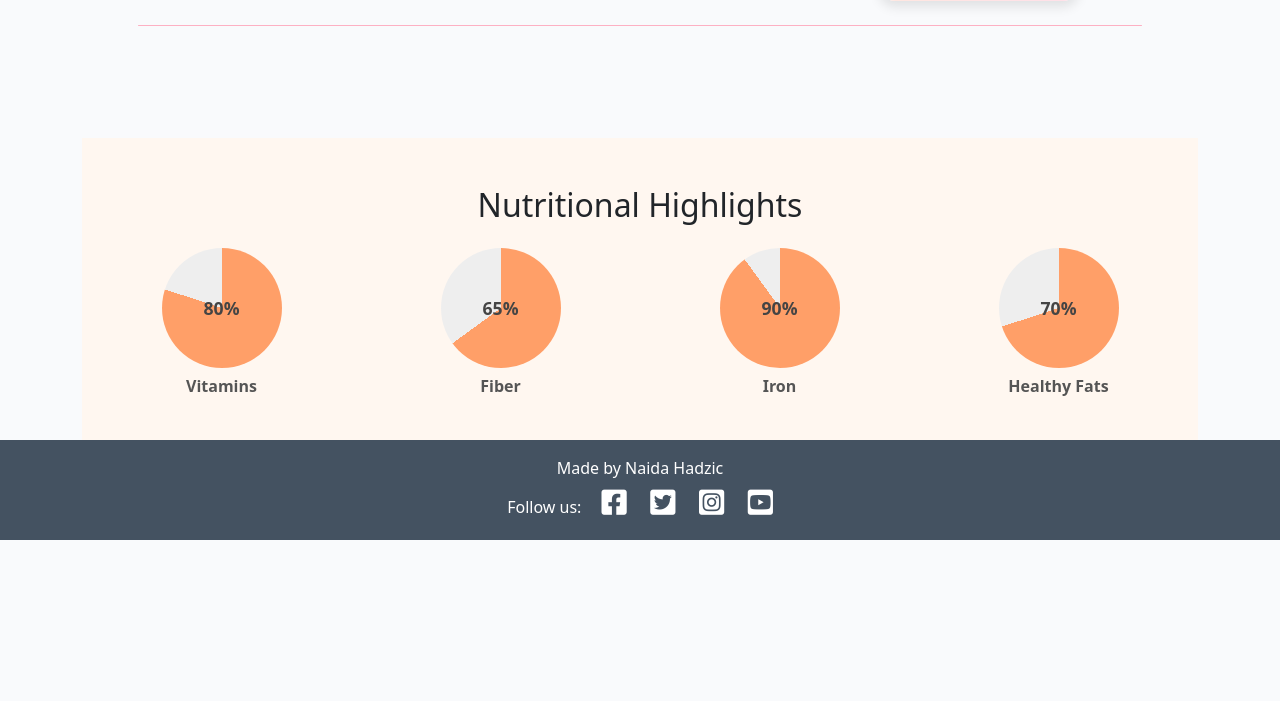
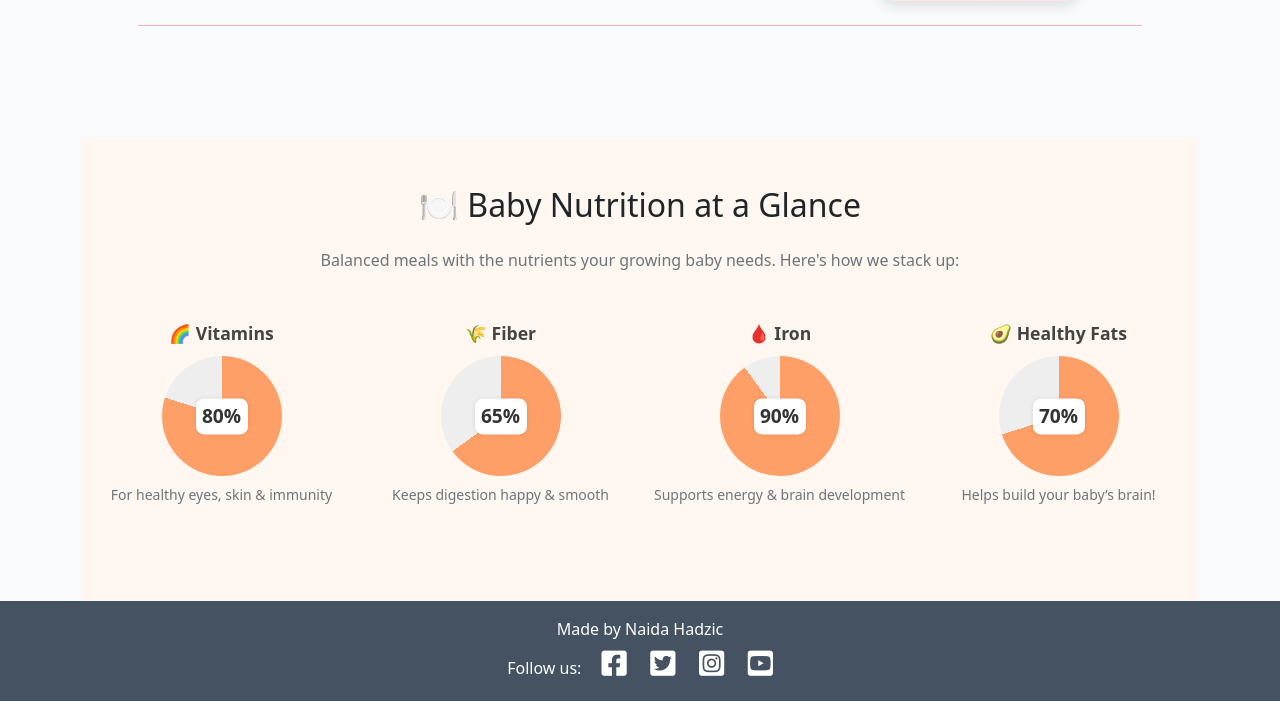
Before and after one commit to Naida1710/baby_bites, a Django app: page / in a window 1280 px wide. Shown: the part 1143-1844 px from the top of the page. Before the commit the page ends 1683 px from the top, so only its background shows below. Run offline with Django 5.2, Linux system fonts and the light colour scheme; data that the repository does not hold is empty; parts of the project's set-up code (start-up, migrations or seed data) failed here and were passed over; some libraries are stand-ins or nearby versions.

Commit message:
add animated nutritional block with circular progress indicators

```diff
--- a/baby_bites/templates/base.html
+++ b/baby_bites/templates/base.html
@@ -185,32 +185,52 @@
 
   <section class="nutrition-section py-5 text-center">
     <div class="container">
-      <h2 class="mb-4">Nutritional Highlights</h2>
+      <h2 class="mb-4">🍽 Baby Nutrition at a Glance</h2>
+      <p class="text-muted mb-5">
+        Balanced meals with the nutrients your growing baby needs. Here's how we stack up:
+      </p>
       <div class="row justify-content-center">
+
         <!-- Vitamins -->
-        <div class="col-6 col-md-3 mb-4">
-          <div class="circle" data-value="80">
-            <span class="label">Vitamins</span>
+        <div class="col-6 col-md-3 mb-5">
+          <div class="label-top">🌈 Vitamins</div>
+          <div class="circle animated-circle" data-value="80">
+            <span class="percent">0%</span>
           </div>
+          <small class="text-muted d-block mt-2">For healthy eyes, skin & immunity</small>
         </div>
+
         <!-- Fiber -->
-        <div class="col-6 col-md-3 mb-4">
-          <div class="circle" data-value="65">
-            <span class="label">Fiber</span>
+        <div class="col-6 col-md-3 mb-5">
+          <div class="label-top">🌾 Fiber</div>
+          <div class="circle animated-circle" data-value="65">
+            <span class="percent">0%</span>
           </div>
+          <small class="text-muted d-block mt-2">Keeps digestion happy & smooth</small>
         </div>
+
         <!-- Iron -->
-        <div class="col-6 col-md-3 mb-4">
-          <div class="circle" data-value="90">
-            <span class="label">Iron</span>
+        <div class="col-6 col-md-3 mb-5">
+          <div class="label-top">🩸 Iron</div>
+          <div class="circle animated-circle" data-value="90">
+            <span class="percent">0%</span>
           </div>
+          <small class="text-muted d-block mt-2">Supports energy & brain development</small>
         </div>
+
         <!-- Healthy Fats -->
-        <div class="col-6 col-md-3 mb-4">
-          <div class="circle" data-value="70">
-            <span class="label">Healthy Fats</span>
+        <div class="col-6 col-md-3 mb-5">
+          <div class="label-top">🥑 Healthy Fats</div>
+          <div class="circle animated-circle" data-value="70">
+            <span class="percent">0%</span>
           </div>
+          <small class="text-muted d-block mt-2">Helps build your baby’s brain!</small>
         </div>
+
+      </div>
+    </div>
+  </section>
+
       </div>
     </div>
   </section>
--- a/static/css/style.css
+++ b/static/css/style.css
@@ -454,36 +454,45 @@ body {
     background-color: #fff7f0;
   }
 
+  .label-top {
+    font-weight: 700;
+    font-size: 1.1rem;
+    margin-bottom: 0.6rem;
+    color: #444;
+    text-align: center;
+  }
+
   .circle {
     position: relative;
     width: 120px;
     height: 120px;
     margin: auto;
     border-radius: 50%;
-    background: conic-gradient(#ff9f68 0%, #ff9f68 var(--value), #eee var(--value), #eee 100%);
+    background: conic-gradient(#ff9f68 0%, #eee 0%);
     display: flex;
     align-items: center;
     justify-content: center;
-    font-weight: bold;
-    font-size: 1.2rem;
-    color: #444;
-    transition: background 1s ease-in-out;
   }
 
-  .circle::before {
-    content: attr(data-value) '%';
+  .circle .percent {
     position: absolute;
-    font-size: 1.1rem;
-    font-weight: 600;
+    top: 50%;
+    left: 50%;
+    transform: translate(-50%, -50%);
+    font-size: 1.2rem;
+    font-weight: bold;
+    color: #333;
+    background-color: white;
+    padding: 0.2rem 0.4rem;
+    border-radius: 8px;
+    box-shadow: 0 0 4px rgba(0, 0, 0, 0.1);
+    z-index: 2;
   }
 
   .circle .label {
-    position: absolute;
-    bottom: -30px;
-    width: 100%;
-    font-size: 1rem;
-    color: #555;
+    display: none;
   }
+
 
 .nav-spacing .nav-item {
     margin-left: 1rem;
--- a/static/js/script.js
+++ b/static/js/script.js
@@ -19,17 +19,32 @@ document.addEventListener("DOMContentLoaded", function () {
   });
 
   document.addEventListener("DOMContentLoaded", function () {
-    const circles = document.querySelectorAll(".circle");
+    const circles = document.querySelectorAll(".animated-circle");
 
-    circles.forEach(circle => {
-      let value = circle.getAttribute("data-value");
-      circle.style.setProperty('--value', value + '%');
-    });
+    const animateCircle = (circle) => {
+      const value = +circle.dataset.value;
+      let current = 0;
+
+      const update = () => {
+        if (current <= value) {
+          circle.style.background = `conic-gradient(#ff9f68 ${current}%, #eee ${current}%)`;
+          circle.querySelector(".percent").textContent = `${current}%`;
+          current++;
+          requestAnimationFrame(update);
+        }
+      };
+
+      update();
+    };
+
+    const observer = new IntersectionObserver((entries, observer) => {
+      entries.forEach((entry) => {
+        if (entry.isIntersecting) {
+          animateCircle(entry.target);
+          observer.unobserve(entry.target);
+        }
+      });
+    }, { threshold: 0.5 });
+
+    circles.forEach((circle) => observer.observe(circle));
   });
-
-  document.querySelector('#recipesDropdown').addEventListener('show.bs.dropdown', function () {
-    document.querySelector('#dropdown-icon i').style.transform = 'rotate(180deg)';
-  });
-  document.querySelector('#recipesDropdown').addEventListener('hide.bs.dropdown', function () {
-    document.querySelector('#dropdown-icon i').style.transform = 'rotate(0deg)';
-  });
```
